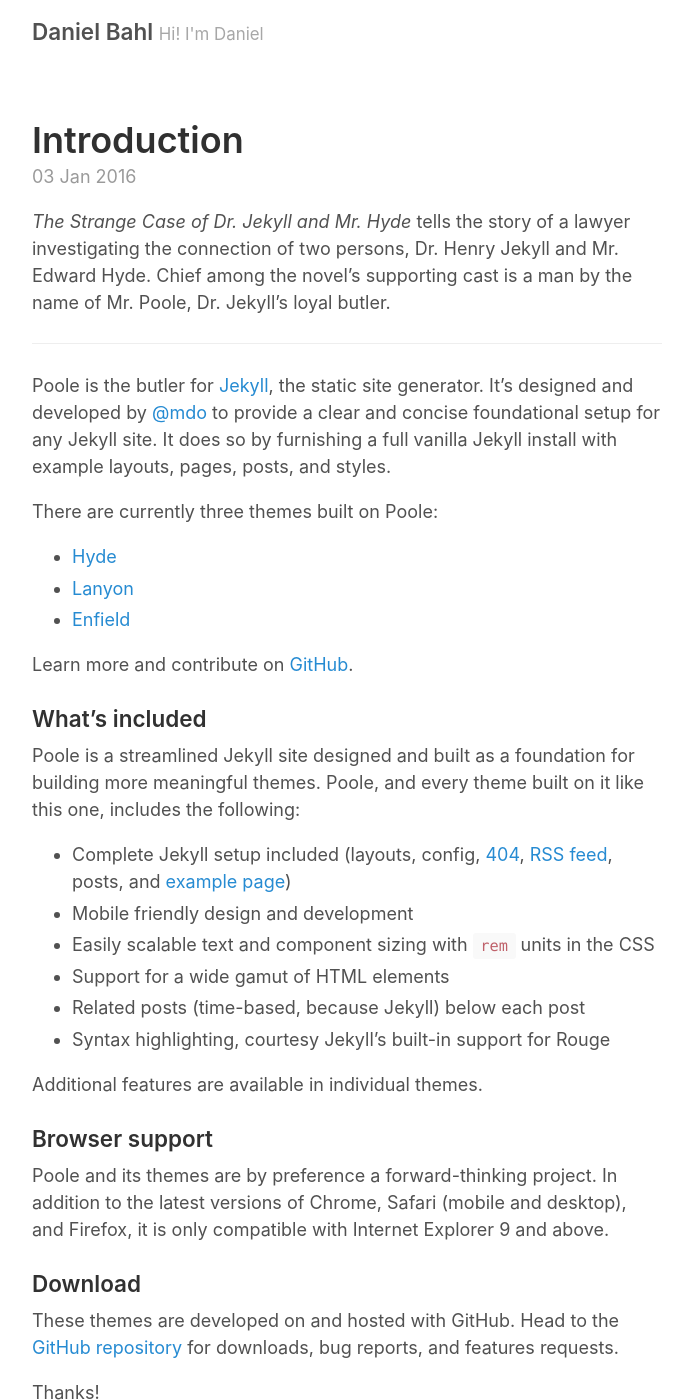
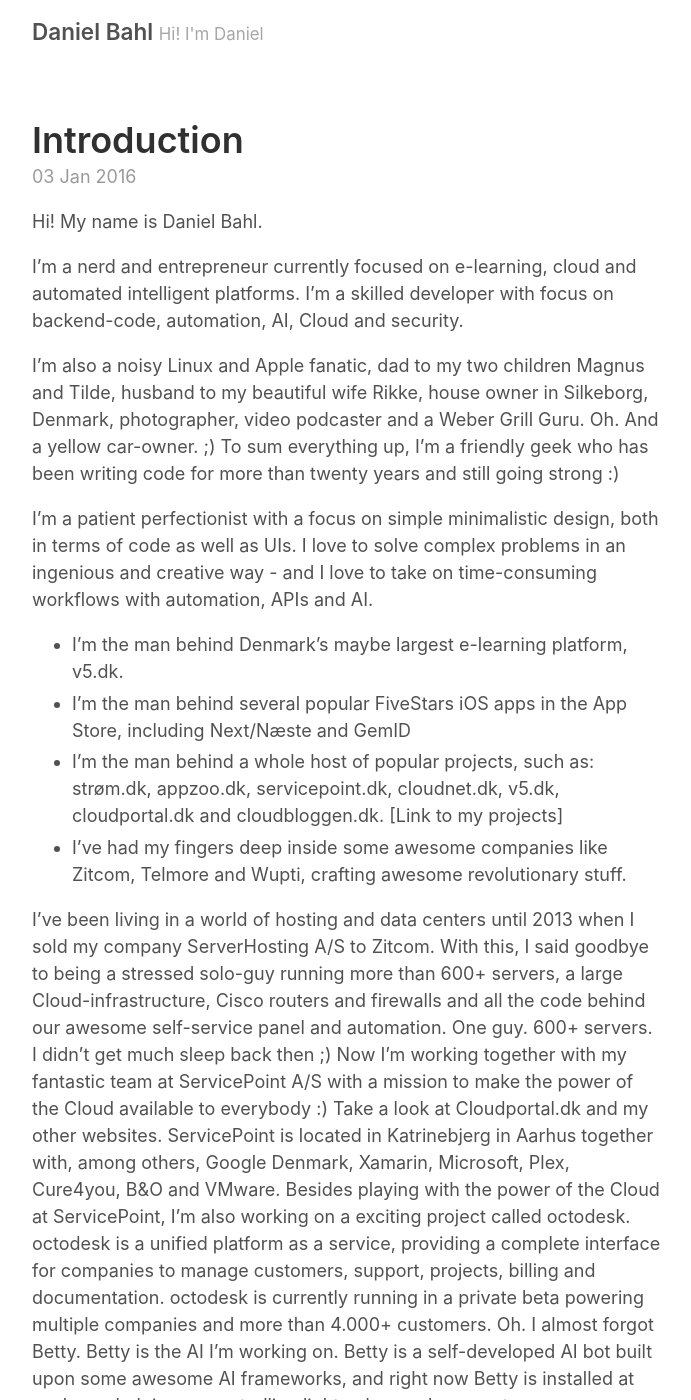
Before and after one commit to danielbahl/danielbahl.dk, a Jekyll site: the page built from _posts/2016-01-03-introduction.md, in a window 1280 px wide and 1400 px high. Shown: the whole window, without its empty margins (293-984 px from the left). Built offline with Jekyll 4.4.1, drawn with Linux system fonts in a browser that asks for light colours; some of the changed text lies outside the part shown.

Commit message:
Update 2016-01-03-introduction.md

```diff
--- a/_posts/2016-01-03-introduction.md
+++ b/_posts/2016-01-03-introduction.md
@@ -2,6 +2,30 @@
 layout: post
 title: Introduction
 ---
+Hi! My name is Daniel Bahl.
+
+I'm a nerd and entrepreneur currently focused on e-learning, cloud and automated intelligent platforms. I’m a skilled developer with focus on backend-code, automation, AI, Cloud and security.
+
+I'm also a noisy Linux and Apple fanatic, dad to my two children Magnus and Tilde,  husband to my beautiful wife Rikke, house owner in Silkeborg, Denmark, photographer, video podcaster and a Weber Grill Guru. Oh. And a yellow car-owner. ;) To sum everything up, I’m a friendly geek who has been writing code for more than twenty years and still going strong :)
+
+I'm a patient perfectionist with a focus on simple minimalistic design, both in terms of code as well as UIs. I love to solve complex problems in an ingenious and creative way - and I love to take on time-consuming workflows with automation, APIs and AI.
+* I'm the man behind Denmark's maybe largest e-learning platform, v5.dk.
+* I'm the man behind several popular FiveStars iOS apps in the App Store, including Next/Næste and GemID
+* I'm the man behind a whole host of popular projects, such as: strøm.dk, appzoo.dk, servicepoint.dk, cloudnet.dk, v5.dk, cloudportal.dk and cloudbloggen.dk. [Link to my projects]
+* I've had my fingers deep inside some awesome companies like Zitcom, Telmore and Wupti, crafting awesome revolutionary stuff.
+
+I've been living in a world of hosting and data centers until 2013 when I sold my company ServerHosting A/S to Zitcom. With this, I said goodbye to being a stressed solo-guy running more than 600+ servers, a large Cloud-infrastructure, Cisco routers and firewalls and all the code behind our awesome self-service panel and automation. One guy. 600+ servers. I didn’t get much sleep back then ;)
+Now I'm working together with my fantastic team at ServicePoint A/S with a mission to make the power of the Cloud available to everybody :) Take a look at Cloudportal.dk and my other websites. ServicePoint is located in Katrinebjerg in Aarhus together with, among others, Google Denmark, Xamarin, Microsoft, Plex, Cure4you, B&O and VMware.
+Besides playing with the power of the Cloud at ServicePoint, I’m also working on a exciting project called octodesk. octodesk is a unified platform as a service, providing a complete interface for companies to manage customers, support, projects, billing and documentation. octodesk is currently running in a private beta powering multiple companies and more than 4.000+ customers.
+Oh. I almost forgot Betty. Betty is the AI I’m working on. Betty is a self-developed AI bot built upon some awesome AI frameworks, and right now Betty is installed at my home helping us controlling lights, doors, alarm-system, camera, audio-system, floor heating and much more. Betty is also crafting a weekly meal-plan based on our likes and dislikes and keeps us updated on the weather and calendar events for the day. Oh. And Betty never forgets to turn off the lights and arm the alarm when the last person leaves the house ;)
+If you are interested in something. Please feel free to tweet me @danielbahl or e-mail me at hello at danielbahl.com.
+My website danielbahl.com / danielbahl.dk is mainly a hub of links to my other projects around the web.
+Thanks for listening!
+- Daniel Bahl
+
+
+
+
 
 *The Strange Case of Dr. Jekyll and Mr. Hyde* tells the story of a lawyer investigating the connection of two persons, Dr. Henry Jekyll and Mr. Edward Hyde. Chief among the novel's supporting cast is a man by the name of Mr. Poole, Dr. Jekyll's loyal butler.
 
```
